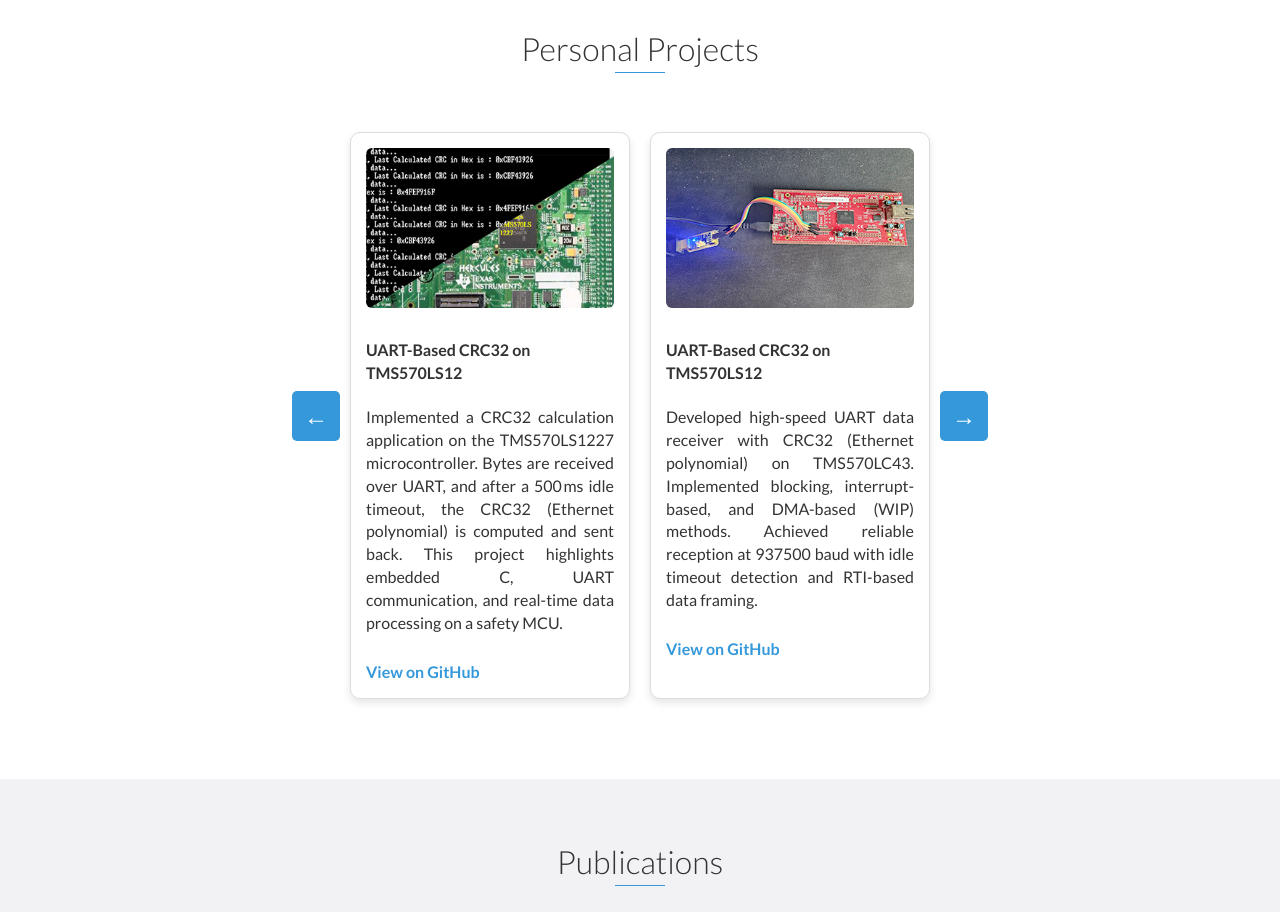
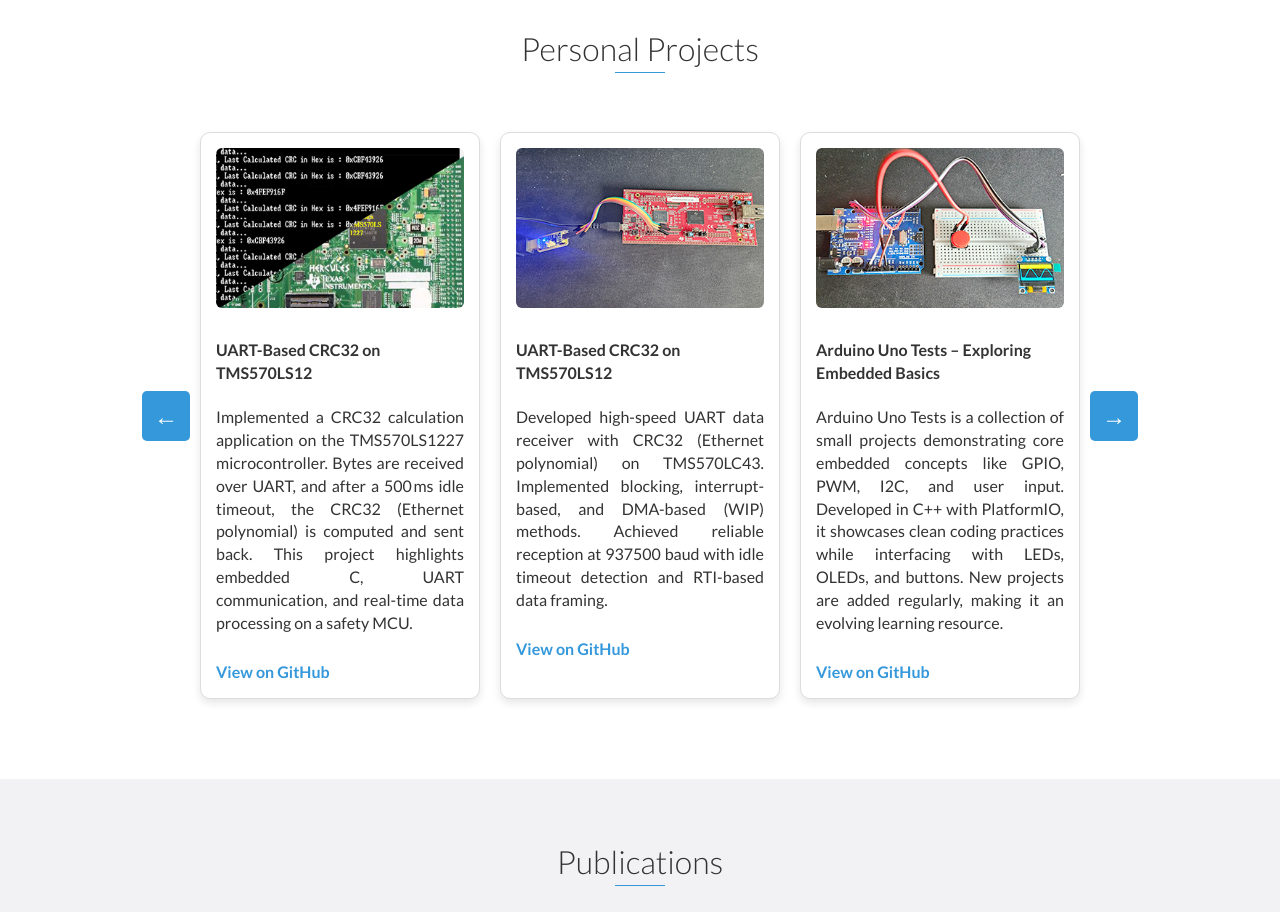
Before and after one commit to TMNirmal/tmnirmal.github.io, a website: page index.html in a window 1280 px wide. Shown: the part 5020-5932 px from the top of the page. Drawn offline with nearby package versions, Linux system fonts and the light colour scheme.

Commit message:
Add Arduino Uno Tests project to portfolio website with brief description

```diff
--- a/index.html
+++ b/index.html
@@ -291,6 +291,15 @@
             <a href="https://github.com/TMNirmal/tms570lc43-uart-crc32" target="_blank">View on GitHub</a>
         </div>
 
+        <div class="project-card">
+            <img src="images/arduino_uno_oled_display.jpg" alt="Arduino Uno Tests – Exploring Embedded Basics">
+            <h4>Arduino Uno Tests – Exploring Embedded Basics</h4>
+            <p class="justify-text">
+                Arduino Uno Tests is a collection of small projects demonstrating core embedded concepts like GPIO, PWM, I2C, and user input. Developed in C++ with PlatformIO, it showcases clean coding practices while interfacing with LEDs, OLEDs, and buttons. New projects are added regularly, making it an evolving learning resource.
+            </p>
+            <a href="https://github.com/TMNirmal/arduino-uno-tests.git" target="_blank">View on GitHub</a>
+        </div>
+
 
         <!--  Add more projects like this -->
         </div>
```
Also changed, not shown: images/arduino_uno_oled_display.jpg (added).
